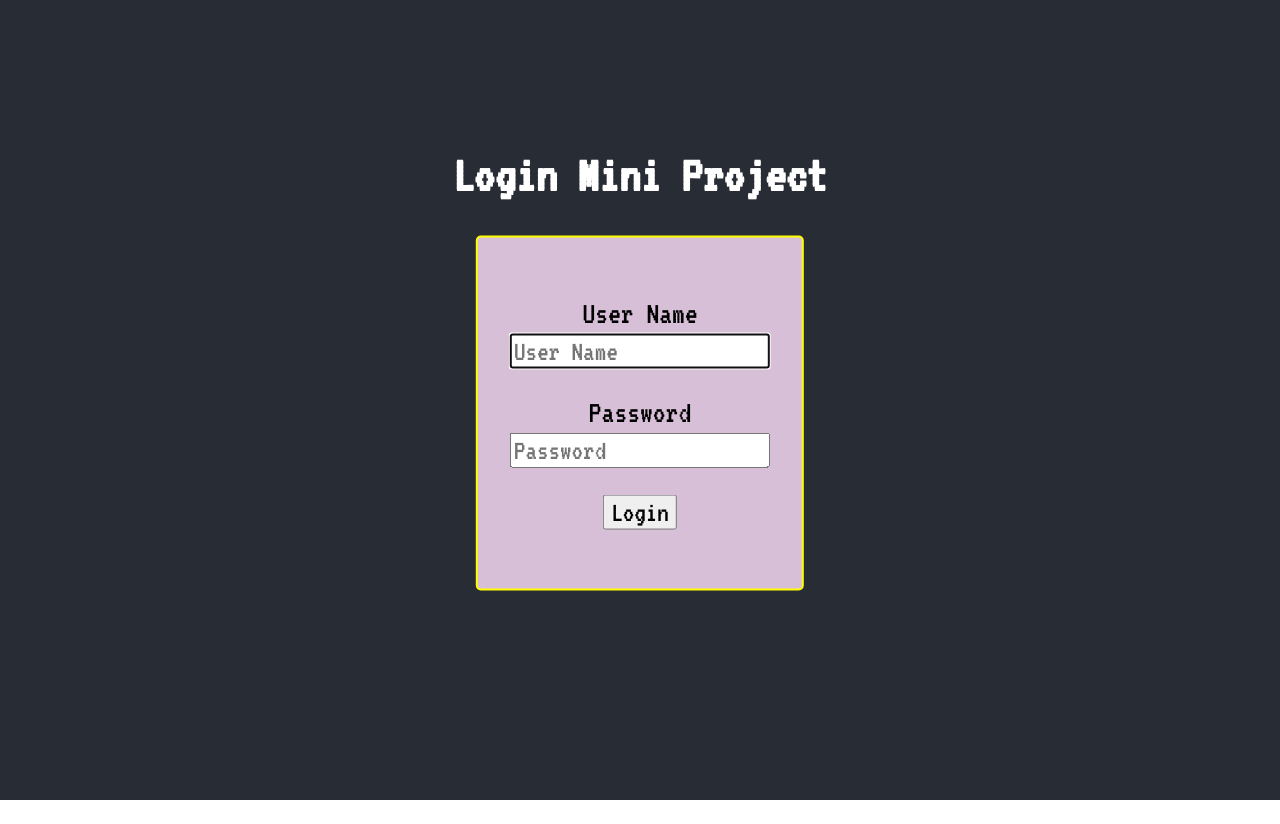
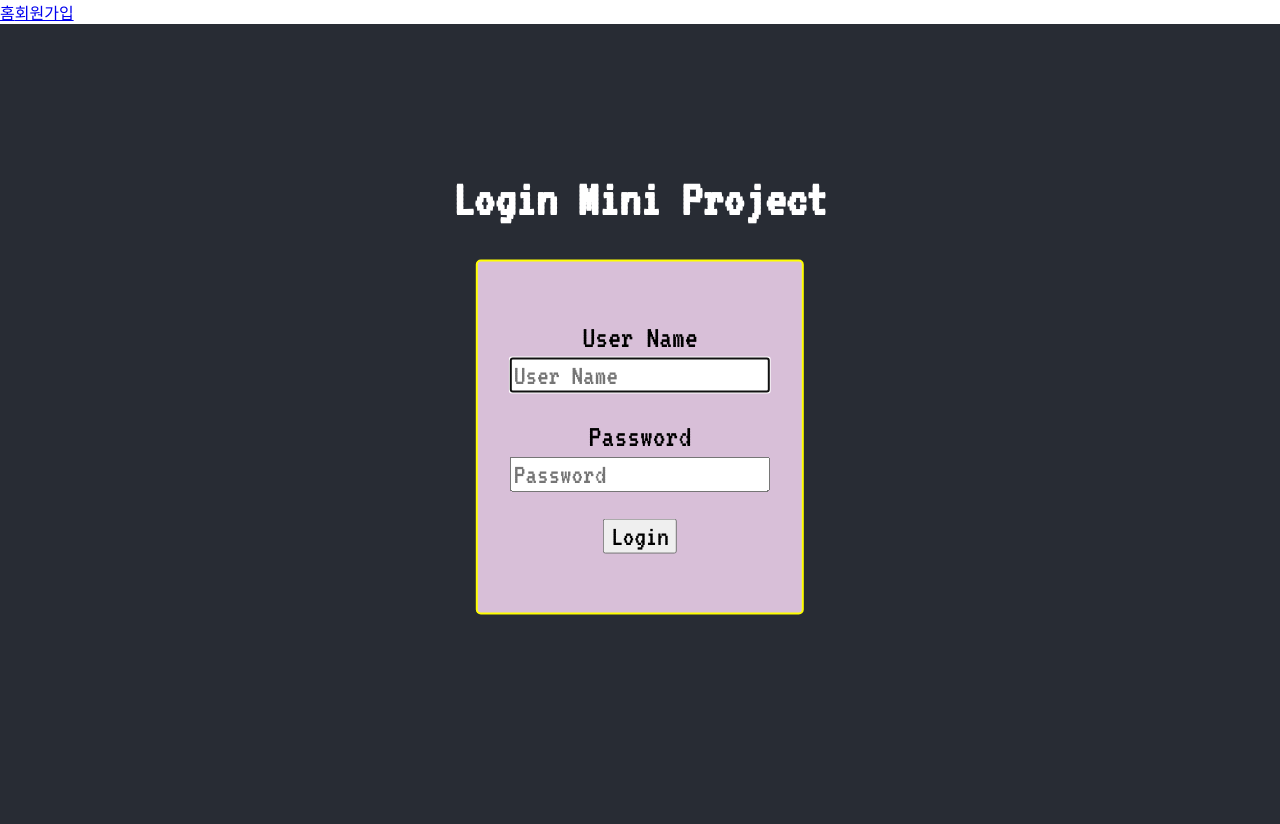
Before and after one commit to PajaritoMoyqi/TEAMHYENA-REACT-Login, a React (Create React App) app: page / in a window 1280 px wide. Before the commit the page ends 800 px from the top, so only its background shows below. Built offline with nearby package versions, Linux system fonts and the light colour scheme.

Commit message:
routing error fixing 7

```diff
--- a/src/App.js
+++ b/src/App.js
@@ -1,14 +1,16 @@
 import React from 'react';
 import Join from './Join';
 import Main from './Main';
-import { Route, BrowserRouter, Switch } from 'react-router-dom';
+import { Route, BrowserRouter, Switch, Link } from 'react-router-dom';
 
 const App = () => {
   return (
     <BrowserRouter basename={process.env.PUBLIC_URL}>
+      <Link to="/">홈</Link>
+      <Link to="/join">회원가입</Link>
       <Switch>
         <Route exact path="/"><Main /></Route>
-        <Route path="/join/"><Join /></Route>
+        <Route path="/join"><Join /></Route>
       </Switch>
     </BrowserRouter>
   );
```
